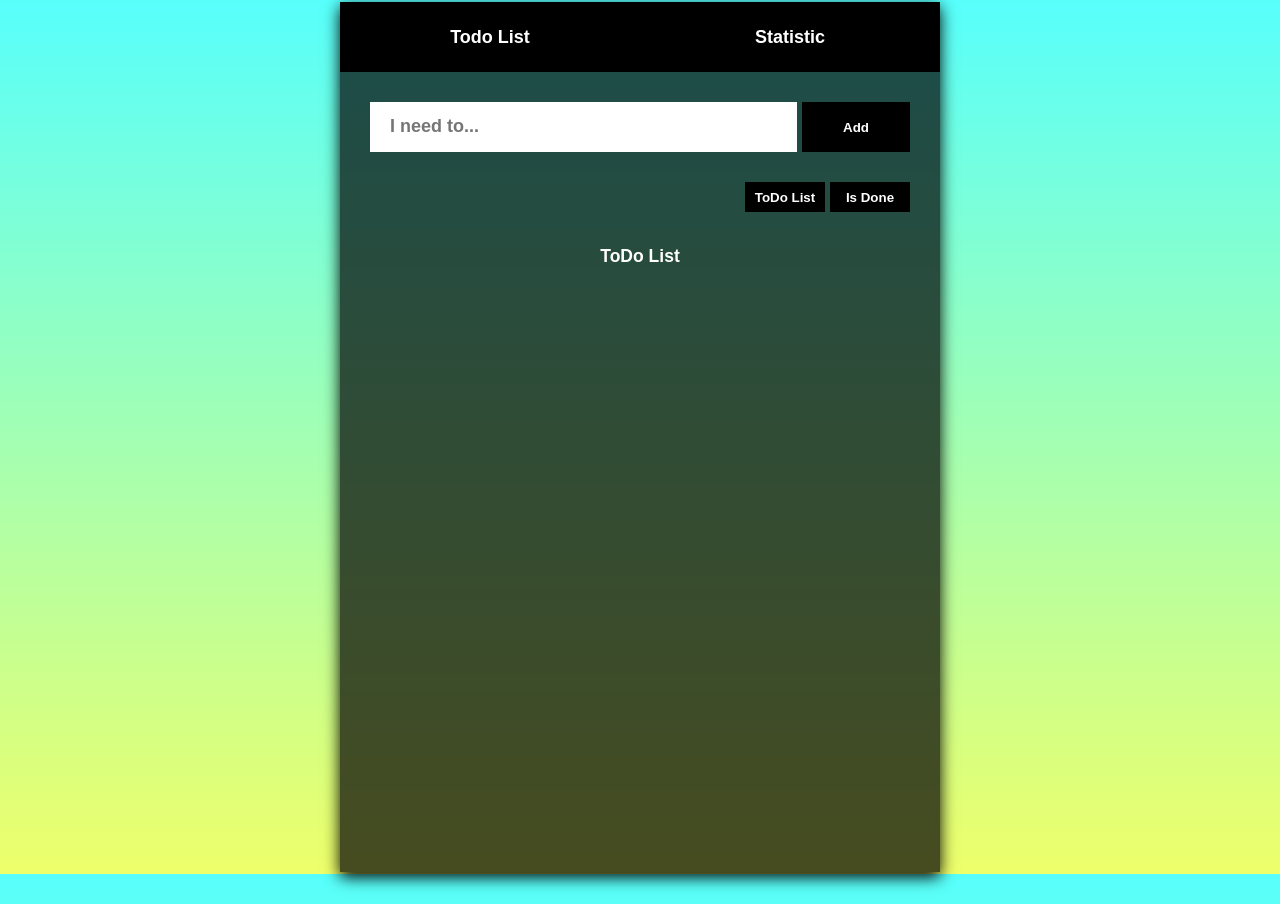
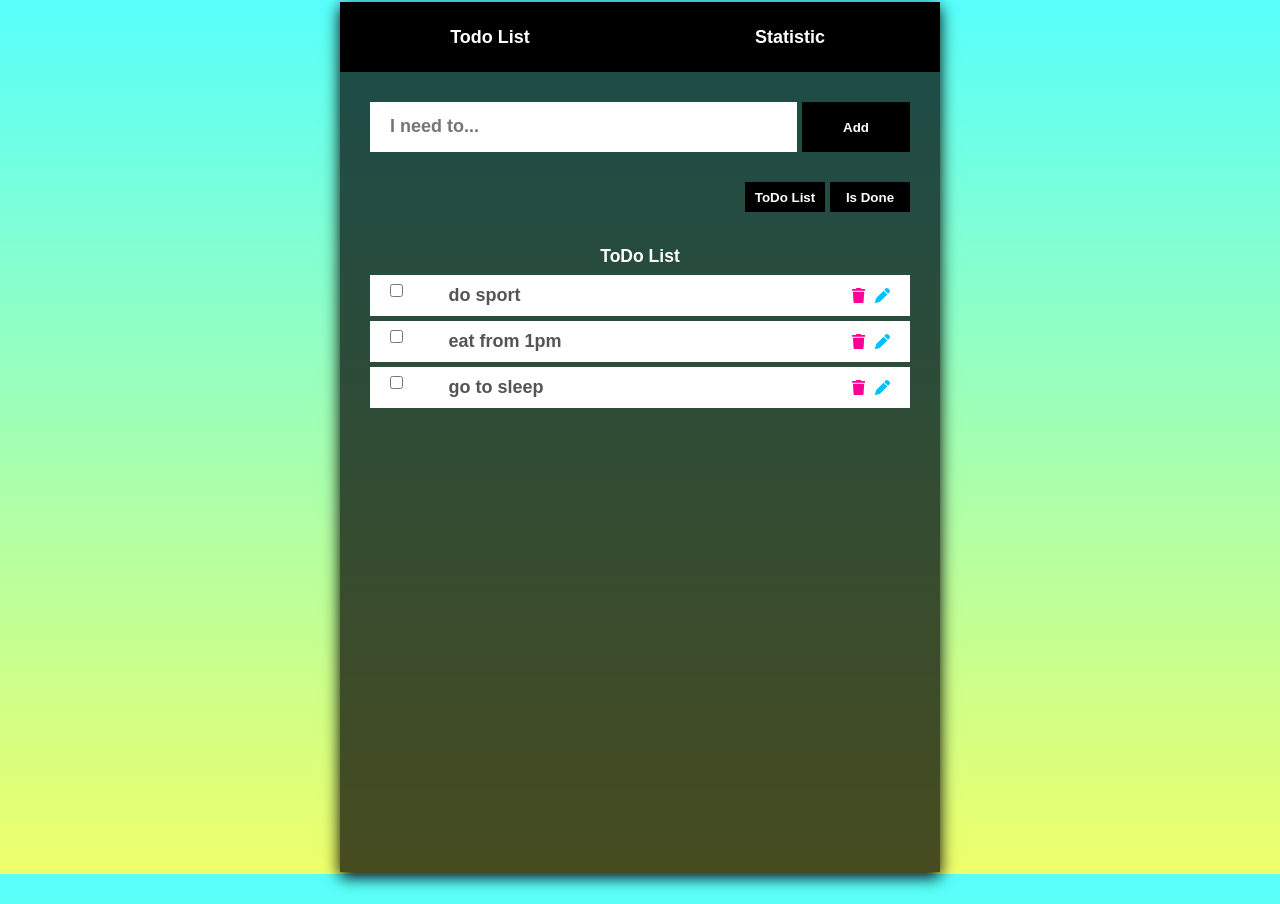
Before and after one commit to ShumovskaIryna/Todo-List, a Vue app: page / in a window 1280 px wide. Built offline with nearby package versions, Linux system fonts and the light colour scheme; data requests are answered from the project's data file.

Commit message:
pagination comment

```diff
--- a/data/db.json
+++ b/data/db.json
@@ -1,34 +1,24 @@
 {
   "tasks": [
     {
-      "id": 1,
-      "title": "play gloomhaven",
+      "id": "2d4044c3-6480-4c21-bd90-bbb20a7ba923",
+      "title": "Go sleep",
       "isDone": true
     },
     {
-      "id": 2,
-      "title": "mow the lawn",
-      "isDone": true
+      "id": "2b7fa696-ee57-4688-bd5b-f98198ef4b64",
+      "title": "do sport",
+      "isDone": false
     },
     {
-      "title": "become an eldern lord",
-      "id": 3,
-      "isDone": true
+      "id": "bd5f8d24-c227-42dc-9a6f-6bffafc2ad57",
+      "title": "eat from 1pm",
+      "isDone": false
     },
     {
-      "title": "eat some pinapples",
-      "id": 4,
-      "isDone": true
-    },
-    {
-      "id": 5,
-      "title": "ddfdfdfd",
-      "isDone": true
-    },
-    {
-      "id": 6,
-      "title": "fdfsfcsdc",
-      "isDone": true
+      "id": "504cbe7d-9bb8-47b5-9e98-7c580dffc1a4",
+      "title": "go to sleep",
+      "isDone": false
     }
   ]
 }
--- a/index.html
+++ b/index.html
@@ -8,6 +8,8 @@
     rel="stylesheet"
     href="https://fonts.googleapis.com/css?family=Roboto:300,400,500,700&display=swap"
     />
+    <!-- <script src="https://unpkg.com/vuejs-paginate-next@latest/dist/vuejs-paginate-next.umd.js"></script>
+    <script src="https://unpkg.com/vuejs-paginate-next@1.0.2/dist/vuejs-paginate-next.umd.js"></script> -->
     <title>Vite App</title>
   </head>
   <body>
--- a/package.json
+++ b/package.json
@@ -18,7 +18,8 @@
     "pinia": "^2.1.3",
     "uuid": "^9.0.0",
     "vue": "^3.3.4",
-    "vue-router": "^4.2.2"
+    "vue-router": "^4.2.2",
+    "vuejs-paginate-next": "^1.0.2"
   },
   "devDependencies": {
     "@rushstack/eslint-patch": "^1.2.0",
--- a/src/main.js
+++ b/src/main.js
@@ -3,6 +3,7 @@ import './assets/main.css'
 import { createApp } from 'vue'
 import { createPinia } from 'pinia'
 import { FontAwesomeIcon } from '@fortawesome/vue-fontawesome'
+// import Paginate from "vuejs-paginate-next";
 
 import App from './App.vue'
 import router from './router'
@@ -11,7 +12,7 @@ const app = createApp(App)
 
 app.use(createPinia())
 app.use(router)
-
+// app.use(Paginate)
 app.mount('#app')
 
 app.component('font-awesome-icon', FontAwesomeIcon)
```
Also changed, not shown: src/views/TodoView.vue (+27 -2 lines), 1 other file (tests, documents, lock files or other folders).
